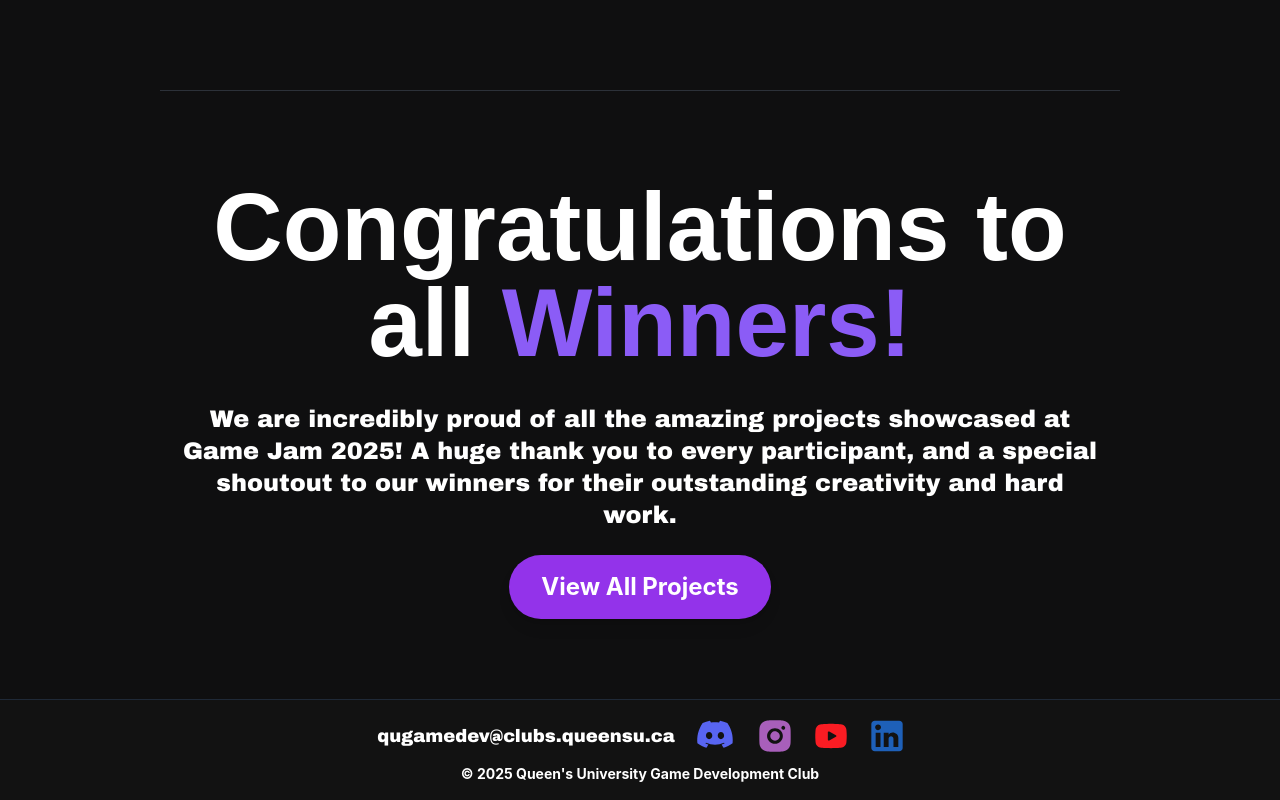
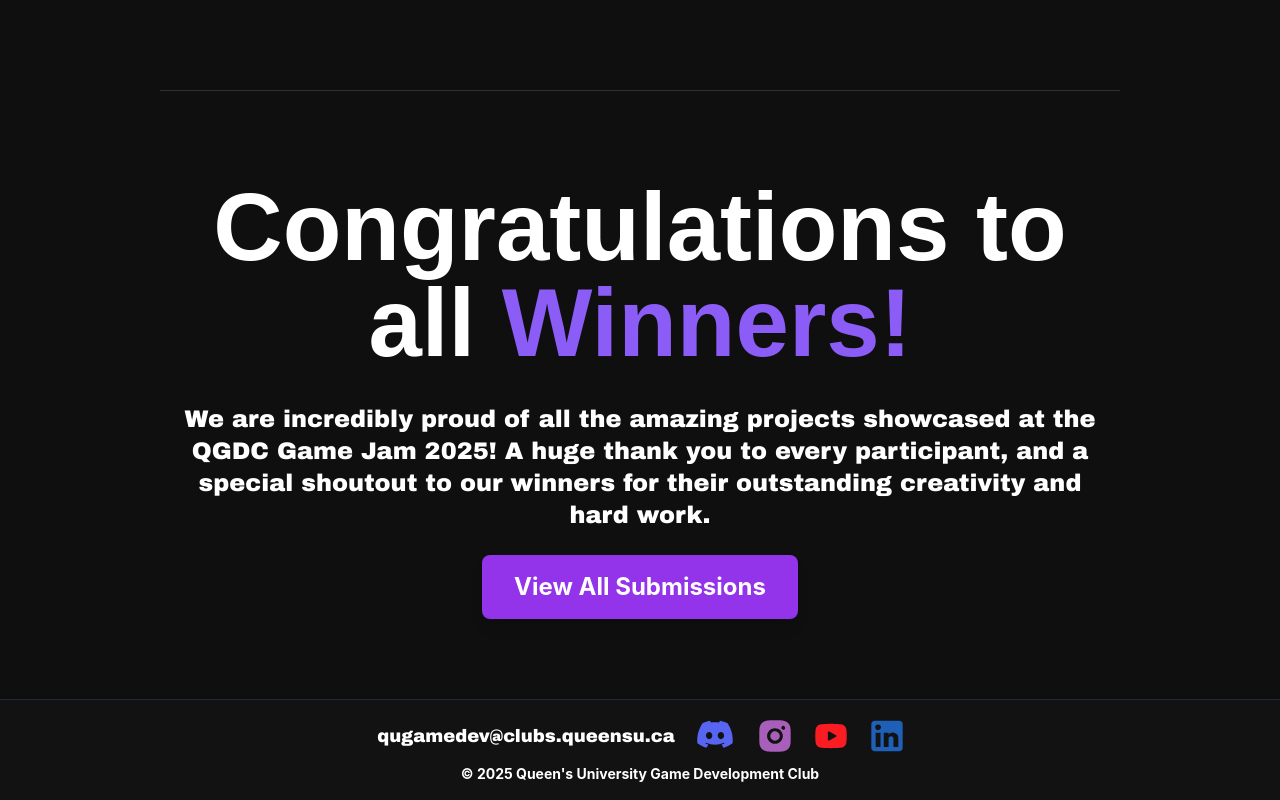
Before and after one commit to qugamedev/Website, a React (Create React App) app in the folder website/: page /gamejam in a window 1280 px wide. Shown: the part 2637-3437 px from the top of the page. Built offline with nearby package versions, Linux system fonts and the light colour scheme; a web font is replaced by a local one.

Commit message:
slight updates to gamejam page

```diff
--- a/website/src/components/Gamejam.js
+++ b/website/src/components/Gamejam.js
@@ -182,13 +182,13 @@ function Gamejam() {
       </h1>
 
       <p className="mt-2 mb-6 text-lg sm:text-2xl archivo-black-regular leading-relaxed">
-        We are incredibly proud of all the amazing projects showcased at Game Jam 2025!
+        We are incredibly proud of all the amazing projects showcased at the QGDC Game Jam 2025!
         A huge thank you to every participant, and a special shoutout to our winners for their outstanding creativity and hard work.
       </p>
 
       {/* Redirect Button */}
-      <a href="https://qugamedev.itch.io/" className="px-8 py-4 text-lg sm:text-2xl font-bold text-white bg-purple-600 hover:bg-purple-700 transition rounded-full shadow-lg">
-        View All Projects
+      <a href="https://qugamedev.itch.io/" className="px-8 py-4 text-lg sm:text-2xl font-bold text-white bg-purple-600 hover:bg-purple-600 transition rounded-lg shadow-lg">
+        View All Submissions
       </a>
     </section>
 
```
